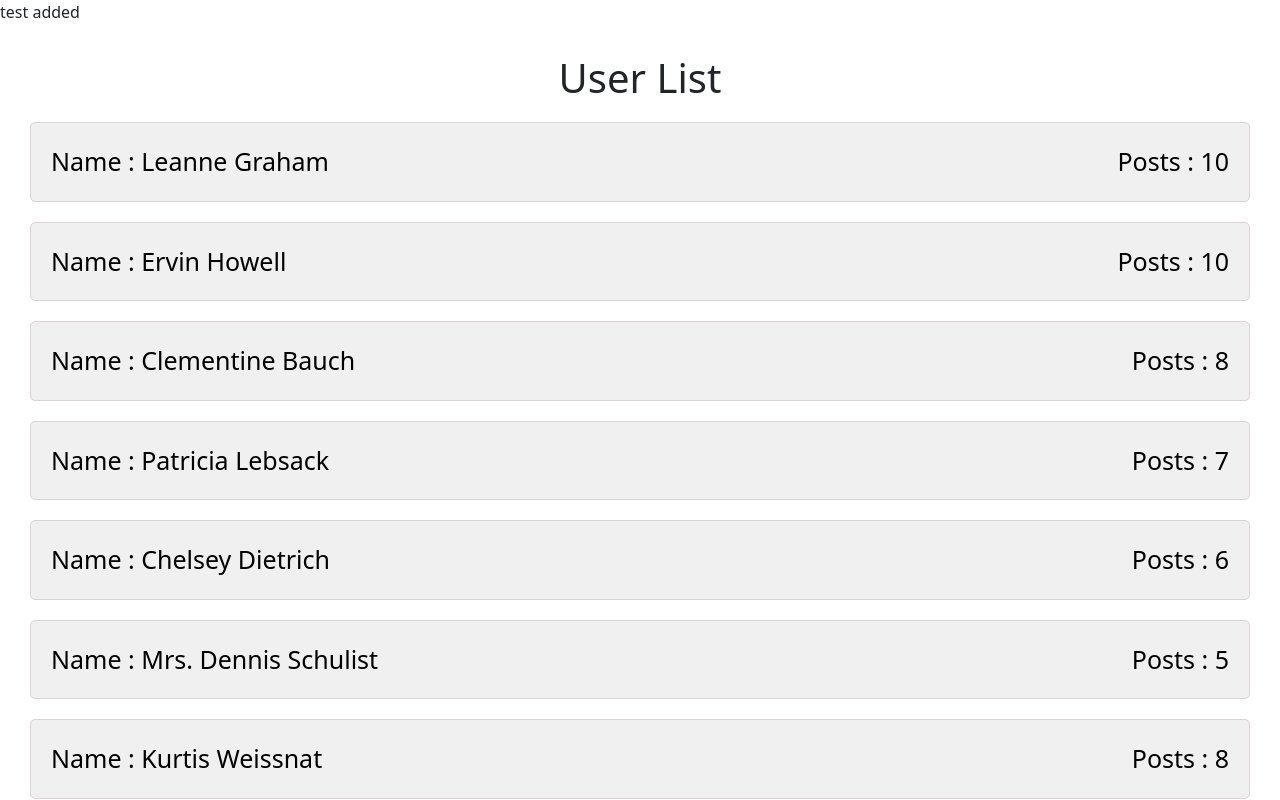
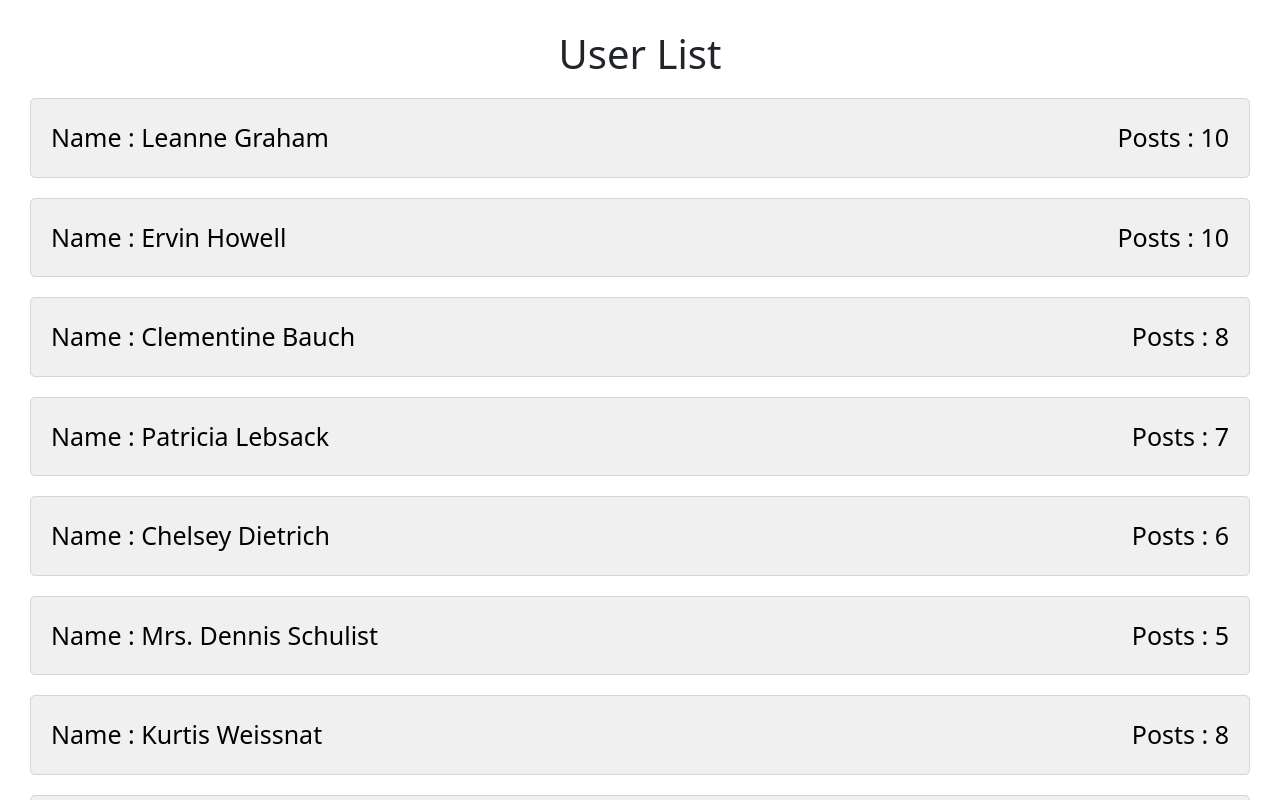
Before and after one commit to Psarode-web/usersList, a React (Create React App) app: page / in a window 1280 px wide. Shown: the top 800 px of the page. Built offline with nearby package versions, Linux system fonts and the light colour scheme.

Commit message:
Revert "added some code"
This reverts commit d7eaebcaa6c3df68e31aaa680ee9d13d7b5d7a3b.

```diff
--- a/src/App.js
+++ b/src/App.js
@@ -5,7 +5,6 @@ import "bootstrap/dist/css/bootstrap.min.css";
 function App() {
   return (
     <div className="App">
-      <p>test added</p>
       <RouterProvider router={router} />
     </div>
   );
```
Also changed, not shown: 1 other file (tests, documents, lock files or other folders).
